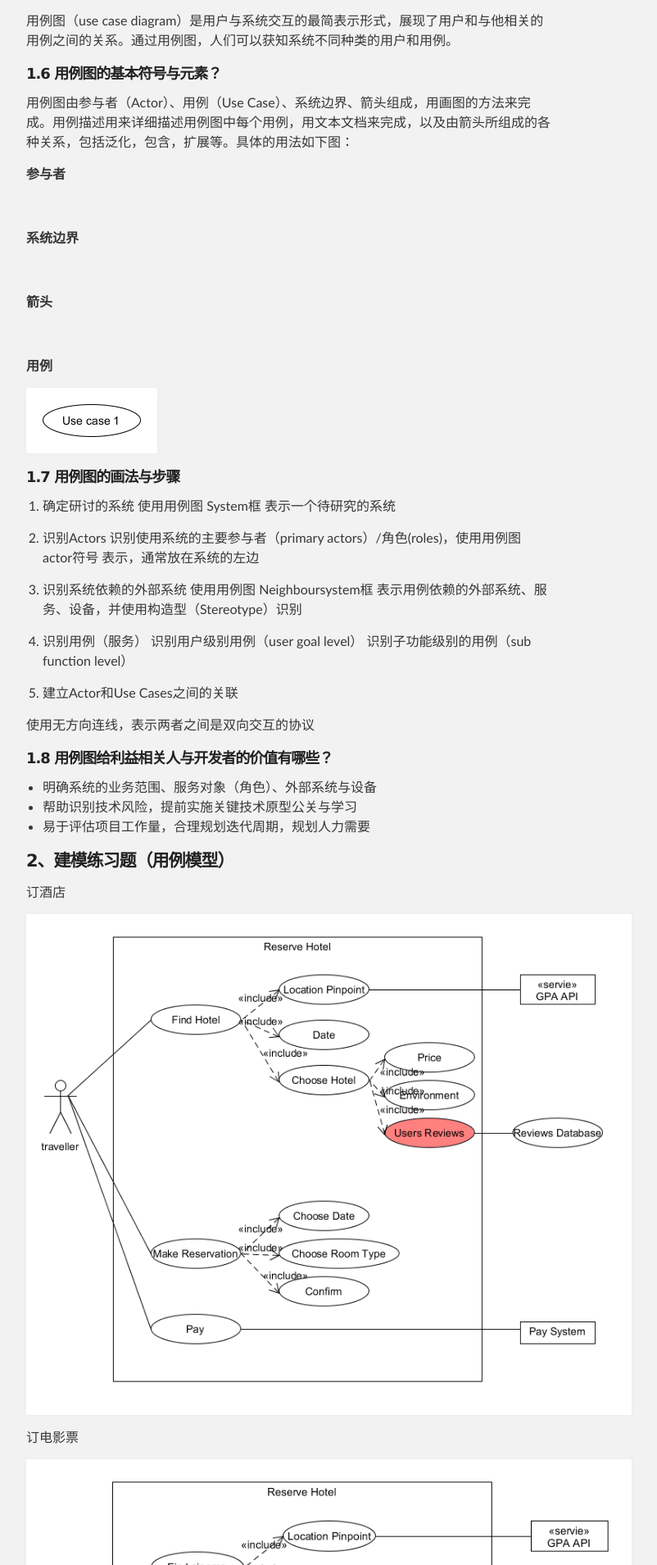
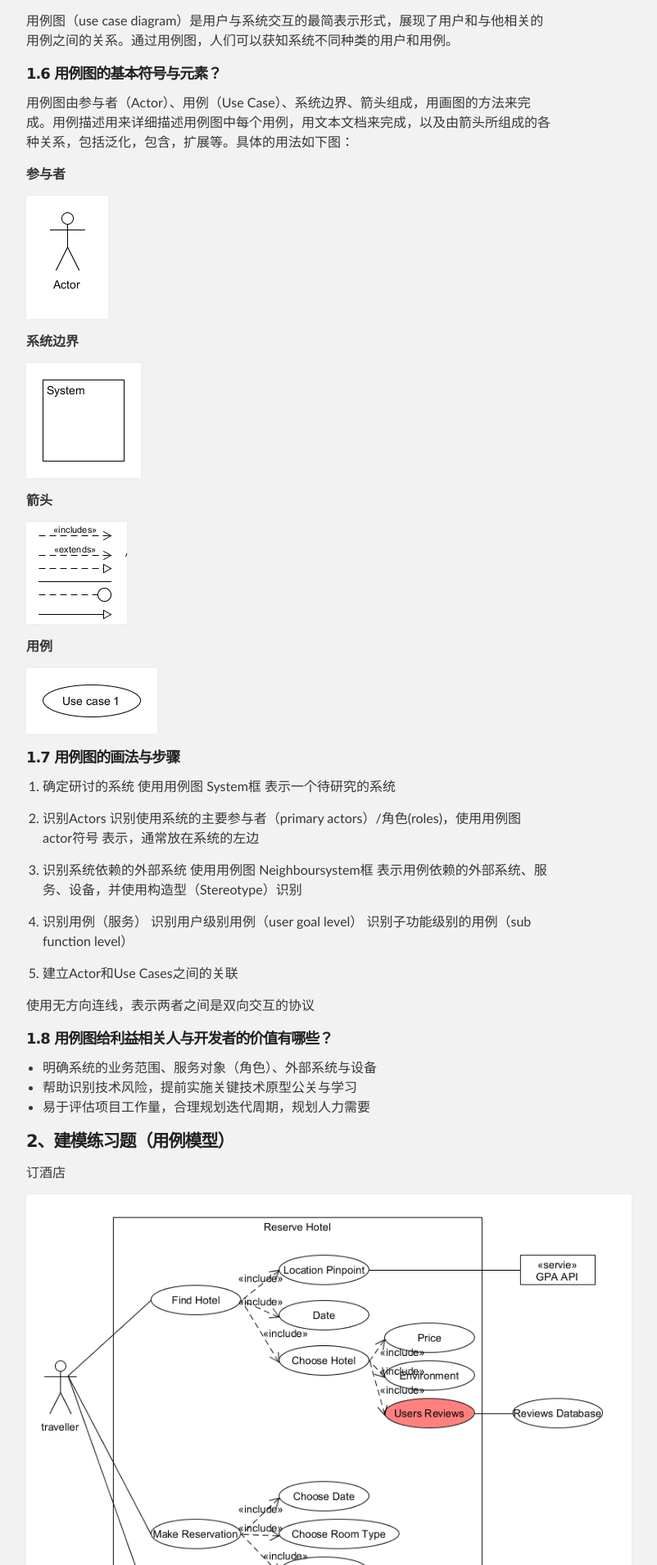
Before and after one commit to hackerpeter1/swsad-hw, a Jekyll site: the page built from HW4.md, in a window 1280 px wide. Shown: the part 1211-3120 px from the top of the page at 82% size, without its empty margins (288-1090 px from the left). Built offline with Jekyll 4.4.1, drawn with Linux system fonts in a browser that asks for light colours; our own code applies the rules of GitHub Pages for plain Markdown files.

Commit message:
Update HW4.md

```diff
--- a/HW4.md
+++ b/HW4.md
@@ -40,15 +40,15 @@ happy path 是没有异常或错误情况下的默认方案。简单的说就是
 
 **参与者**
 
-![](/Users/apple/Documents/GitHub/swsad-hw/assets/images/actor.png)
+![](./assets/images/actor.png)
 
 **系统边界**
 
-![](/Users/apple/Documents/GitHub/swsad-hw/assets/images/system.png)
+![](./assets/images/system.png)
 
 **箭头**
 
-![](/Users/apple/Documents/GitHub/swsad-hw/assets/images/vector.png)
+![](./assets/images/vector.png)
 
 **用例**
 
```
